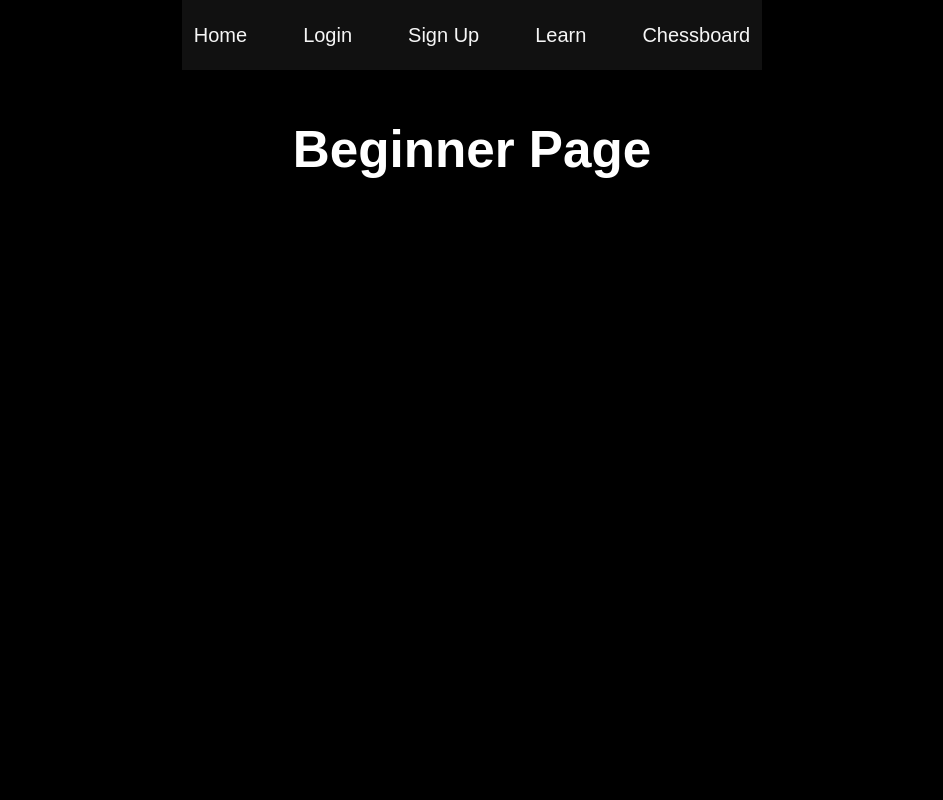
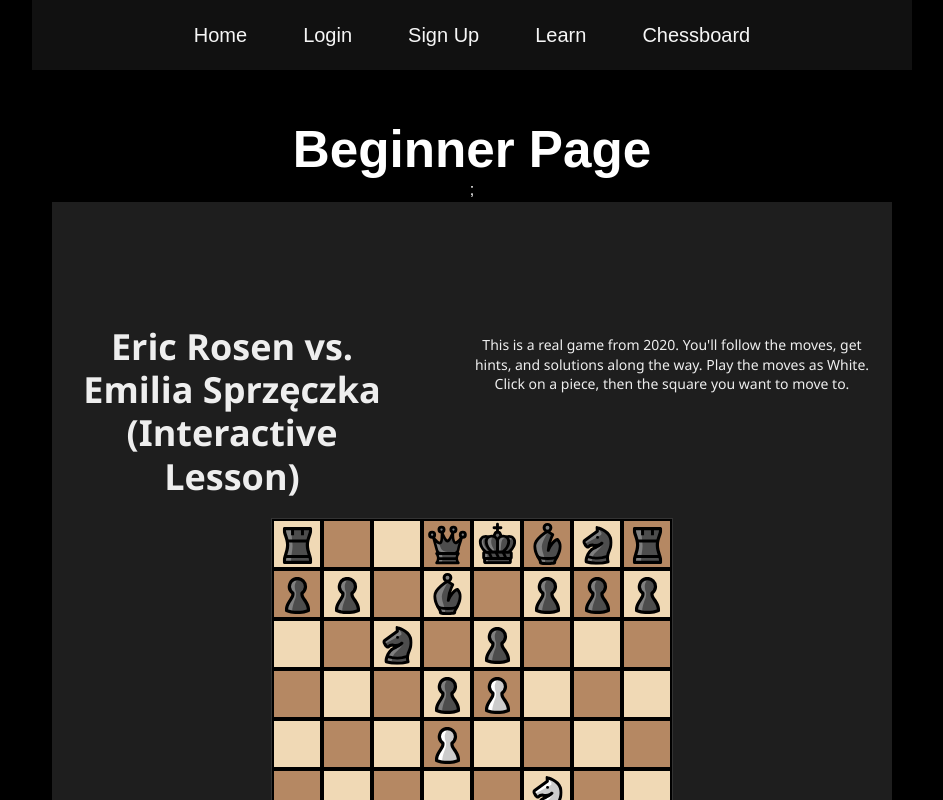
Before and after one commit to DasMoge124/Chessfull, a React (Vite) app in the folder frontend/: page /learn/beginner in a window 1280 px wide. Shown: the top 800 px of the page, without its empty margins (168-1111 px from the left). Built offline with nearby package versions, Linux system fonts and the light colour scheme.

Commit message:
small changes to beginner and magnus v sina

```diff
--- a/frontend/src/pages/Beginner.jsx
+++ b/frontend/src/pages/Beginner.jsx
@@ -1,7 +1,15 @@
 import React from "react";
+import EricVEmilia from "./lessons/grandmaster/magnus_v_sina";
 
 function Beginner() {
-  return <h1>Beginner Page</h1>;
+  return (
+    <div>
+      <h1>Beginner Page</h1>;
+      <EricVEmilia />;
+    </div>
+
+  );
+
 }
 
 export default Beginner;
--- /dev/null
+++ b/frontend/src/pages/lessons/grandmaster/GameLesson.css
@@ -0,0 +1,105 @@
+.chessboard {
+  position: relative;
+  user-select: none;
+  border: 2px solid #333;
+  display: grid;
+  grid-template-columns: repeat(8, 1fr);
+  grid-template-rows: repeat(8, 1fr);
+}
+
+.square {
+  position: relative;
+  width: 100%;
+  height: 100%;
+}
+
+.light {
+  background-color: #f0d9b5;
+}
+
+.dark {
+  background-color: #b58863;
+}
+
+.highlight-legal {
+  background-color: rgba(0, 255, 0, 0.4);
+}
+
+.highlight-source {
+  box-shadow: 0 0 8px 3px #007bff inset;
+}
+
+.last-move {
+  background-color: rgba(255, 255, 0, 0.4);
+}
+
+.legal-dot {
+  position: absolute;
+  top: 50%;
+  left: 50%;
+  width: 12px;
+  height: 12px;
+  background: rgba(0, 0, 0, 0.3);
+  border-radius: 50%;
+  transform: translate(-50%, -50%);
+}
+
+.legal-ring {
+  position: absolute;
+  top: 50%;
+  left: 50%;
+  width: 35px;
+  height: 35px;
+  border: 2px solid rgba(0, 255, 0, 0.7);
+  border-radius: 50%;
+  transform: translate(-50%, -50%);
+}
+
+.piece-img {
+  user-select: none;
+  cursor: pointer;
+}
+
+.lesson-controls {
+  margin-top: 10px;
+}
+
+.lesson-message {
+  font-size: 1rem;
+  font-weight: 600;
+}
+
+.message-error {
+  color: #d32f2f;
+}
+
+.message-success {
+  color: #388e3c;
+}
+
+.message-info {
+  color: #1976d2;
+}
+
+.btn-hint,
+.btn-solution {
+  cursor: pointer;
+  padding: 8px 15px;
+  border: none;
+  border-radius: 5px;
+  background-color: #007bff;
+  color: white;
+  font-weight: 600;
+  transition: background-color 0.3s ease;
+}
+
+.btn-hint:hover,
+.btn-solution:hover {
+  background-color: #0056b3;
+}
+
+.game-ended-message {
+  font-size: 1.2rem;
+  font-weight: bold;
+  color: green;
+}
--- a/frontend/src/pages/lessons/grandmaster/magnus_v_sina.jsx
+++ b/frontend/src/pages/lessons/grandmaster/magnus_v_sina.jsx
@@ -7,43 +7,63 @@ import "./GameLesson.css"; // Make sure you create this CSS file or adjust pat
 // =========================================================
 
 const STARTING_FEN =
-  "r1b1k2r/ppq2p1p/2nbpnp1/1B1pN3/3P2P1/2P1B3/PP1N1P1P/R2QK2R w KQkq - 3 12";
+  "r2qkbnr/pp1b1ppp/2n1p3/3pP3/3P4/5N2/PP2BPPP/RNBQK2R b KQkq - 0 1";
 
 const GAME_LESSON_MOVES = [
   {
-    move: "12. Qf3",
-    player: "White",
+    move: "8. Ne7",
+    player: "Black",
     explanation:
-      "Developing a piece and winning a tempo by attacking the knight on d6...",
-    fen: "r1b2rk1/p1q1ppbp/1p4p1/2p1P3/8/2PBBN2/PP3PPP/R2Q1RK1 b - - 0 12",
-    hint: "Try to put pressure on the knight on d6.",
-    solution: "The correct move is Qf3, attacking the knight and developing.",
+      "If your answer was Ne7, great job! You are on the right track.",
+    fen: "r2qkb1r/pp1bnppp/2n1p3/3pP3/3P4/5N2/PP2BPPP/RNBQK2R b KQkq - 0 1",
+    hint: "...",
+    solution: "...",
   },
   {
-    move: "13. dxe5 Qxe5 14. O-O-O Ke7 15. Bxc6 bxc6",
-    player: "Black",
-    explanation: "Black plays 13...Qe5 but could have defended better.",
-    fen: "r1b4r/p3kp1p/2p1pnp1/3pq3/6P1/2P1BQ2/PP1N1P1P/2KR3R w - - 0 16",
-    hint: "Black should look to improve king safety.",
+    move: "9. Nc3",
+    player: "White",
+    explanation: "Sina then played Nc3.",
+    fen: "r2qkb1r/pp1bnppp/2n1p3/3pP3/3P4/2N2N2/PP2BPPP/R1BQK2R b KQkq - 0 1",
+    hint: "...",
     solution:
-      "Black played Qe5, but a better defensive move was possible to avoid loss of material.",
+      "...",
   },
   {
-    move: "16. Bd4",
-    player: "White",
-    explanation: "Strong tactical Bd4 hitting queen + rook.",
-    fen: "r1b4r/p3kp1p/2p1pnp1/3p2q1/3B2P1/2P2Q2/PP1N1P1P/2KR3R w - - 2 17",
-    hint: "Look for pins and attacks on high-value pieces.",
-    solution: "Bd4 is a strong move pinning Black’s queen to the rook.",
+    move: "10. Nf5",
+    player: "Black",
+    explanation: "Notice how in two moves, the knight controls more squares and is in a more active position. The knight originally was in a seemingly poor position where it cannot develop since the f6 and h6 squares are controlled by the pawn and bishop respectively. However, after the sequence Ne6 Nc3 Nf5, Magnus positioned his knight to a much better square where he could create more attacks.",
+    fen: "r2qkb1r/pp1b1ppp/2n1p3/3pPn2/3P4/2N2N2/PP2BPPP/R1BQK2R b KQkq - 0 1",
+    hint: "...",
+    solution: "...",
   },
   {
-    move: "17. h4",
+    move: "16. Bb4",
     player: "Black",
     explanation:
-      "The final blow! Threatens queen, rook, knight. Black resigned.",
-    fen: "r1b4r/p3kp1p/2p1pnp1/3p2q1/3B2P1/2P2Q2/PP1N1P1P/2KR3R w - - 2 17",
-    hint: "Push pawns to open lines for attack.",
-    solution: "h4 threatens to open lines and forces Black’s resignation.",
+      "If you found Bb4, great job! This defends the Queen on a5 AND creates an absolute pin. Now the bishop on d4 is stuck due to the Bishop and Queen battery. Now Magnus is guaranteed to win material. If you’re wondering, Bxb4 leads to Qxb4+ Qd2 Qxa5, winning a knight.",
+    fen: "r3k2r/pp1b1ppp/2n1p3/q2pPn2/Nb1P3P/5N2/PP1BBPP1/R2QK2R b KQkq - 0 1",
+    hint: "...",
+    solution: "...",
+  },
+
+  {
+    move: "21. Ncxd4 Nxd4 Nxd4 or Nfxd4 Nxd4 Nxd4",
+    player: "Black",
+    explanation:
+      "If you said either of the solutions, great job! Previously, two knights were attacking the pawn on d4 which was defended by only one knight. Since there were more attackers than defenders, Magnus is guaranteed to win a pawn. After Magnus plays Ncxd4 followed by a knight exchange via Nxd4 Nxd4, Magnus is up in material by a pawn.",
+    fen: "r3k2r/pp1b1ppp/2n1p3/q1NpPn2/1b1P3P/5N2/PP1BBPP1/R2QK2R b KQkq - 0 1",
+    hint: "...",
+    solution: "...",
+  },
+
+  {
+    move: "25. Bxd2+ Qxd2 Nc2+ Kd1 Qxd2+ Kxd2 Nxa1",
+    player: "Black",
+    explanation:
+      "Firstly, Magnus played Bxd2+. Since Sina is in check, he has to respond to that move, which he does so by playing Qxd2. Notice how Magnus’s queen creates an absolute pin - consisting of Sina’s king and queen. Magnus takes advantage of it by playing Nc2+, forking the king and rook. Since Sina’s king is in check again, Sina has to move his king, which he does so by playing Kd1. Magnus did not immediately take the rook since it would hang his queen. Instead, Magnus played Qxd2+, exchanging the queens. Since Sina was in check, Sina had to play Kxd2. Since his knight was attacking the rook on a1, Magnus played Nxa1, giving Magnus a materialistic advantage.Notice how every move Magnus played was a check. This is why you need to ALWAYS look for checks: you may eventually win material or force checkmate or get a better position. ",
+    fen: "r3k2r/pN1b1ppp/2n1p3/q2pP3/1b1n3P/8/PP1BBPP1/R2QK2R b KQkq - 0 1",
+    hint: "...",
+    solution: "...",
   },
 ];
 
@@ -64,12 +84,10 @@ const pieceToFilename = (piece) => {
 
 const Chessboard = ({
   game,
-  setGame,
   currentLessonIndex,
   lessonMoves,
   setLessonMessage,
   setShowContinue,
-  showContinue,
 }) => {
   const [board, setBoard] = useState(game.board());
   const [sourceSquare, setSourceSquare] = useState(null);
@@ -200,7 +218,7 @@ function EricVEmilia() {
   const lesson = GAME_LESSON_MOVES[currentLessonIndex];
 
   useEffect(() => {
-    if (lesson && lesson.player === "Black" && !gameEnded) {
+    if (lesson && lesson.player === "White" && !gameEnded) {
       setLessonMessage({
         type: "info",
         text: `Black played ${lesson.move.split(" ")[1]}.`,
```
